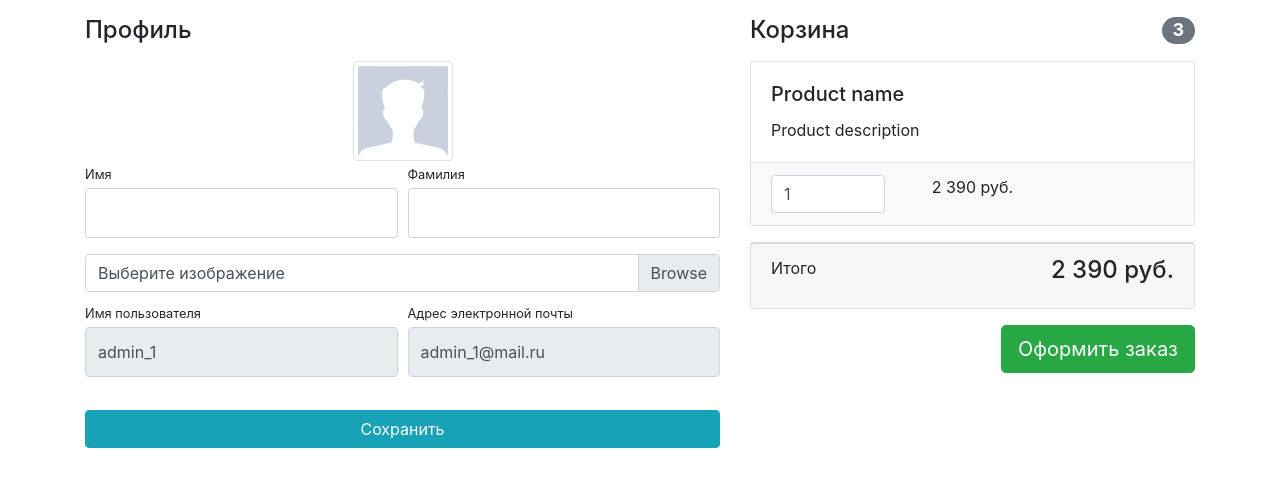
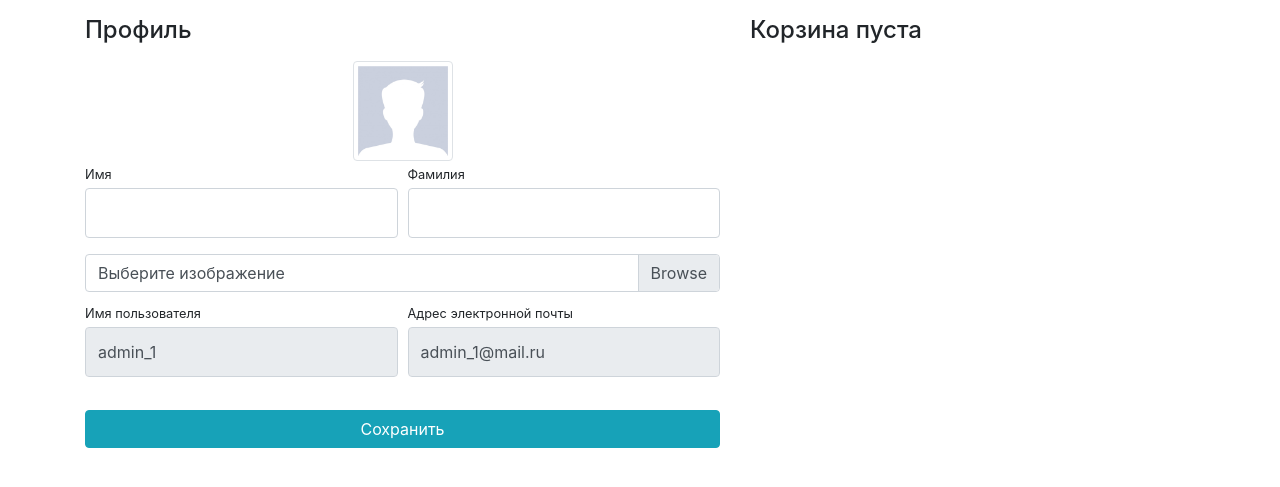
Before and after one commit to AlexeyXolosha/ArcticShop, a Django app: page /users/profile/ in a window 1280 px wide. Shown: the part 56-543 px from the top of the page. Run offline with Django 5.2, Linux system fonts and the light colour scheme; a user stored in the database is signed in; data that the repository does not hold is empty; some libraries are stand-ins or nearby versions.

Commit message:
card progress

```diff
--- /dev/null
+++ b/products/templates/products/baskets.html
@@ -0,0 +1,41 @@
+{% if baskets %}
+    <h4 class="mt-3 mb-3 d-flex justify-content-between align-items-center mb-3">
+        Корзина <span class="badge badge-secondary badge-pill">3</span>
+    </h4>
+    <div class="card mb-3">
+        <div class="card-body">
+            <h5 class="card-title">Product name</h5>
+            <p class="card-text">Product description</p>
+        </div>
+        <ul class="list-group list-group-flush">
+            <li class="list-group-item bg-light">
+                <div class="row text-center">
+                    <div class="col-lg-4">
+                        <input name="basketID" type="number" class="form-control"
+                               value="1" min="0">
+                    </div>
+                    <div class="col-lg-4">2 390 руб.</div>
+                    <div class="col-lg-4">
+                        <a href="#">
+                            <i class="fas fa-trash"></i>
+                        </a>
+                    </div>
+                </div>
+            </li>
+        </ul>
+    </div>
+    <div class="card mb-3">
+        <div class="card-footer">
+            <p class="float-left">Итого</p>
+            <h4 class="float-right">2 390 руб.</h4>
+        </div>
+    </div>
+    <a class="btn btn-success btn-lg float-right" href="../orders/order-create.html">
+        Оформить заказ
+    </a>
+{% else %}
+    <h4 class="mt-3 mb-3 d-flex justify-content-between align-items-center mb-3">
+        Корзина пуста
+    </h4>
+
+{% endif %}
--- a/users/templates/users/profile.html
+++ b/users/templates/users/profile.html
@@ -12,7 +12,7 @@
                 <h4 class="mt-3 mb-3">Профиль</h4>
                 <div class="col-lg-12 text-center">
                     <img width="100" height="100"
-                         src="{% if user.image %} {{ user.image.url  }} {% else %} {% static 'vendor/img/users/default_avatar.jpg' %} {% endif %}"
+                         src="{% if user.image %} {{ user.image.url }} {% else %} {% static 'vendor/img/users/default_avatar.jpg' %} {% endif %}"
                          class="img-thumbnail">
                 </div>
                 <form action="{% url 'users:profile' %}" method="post" enctype="multipart/form-data">
@@ -59,40 +59,7 @@
                 </form>
             </div>
             <div class="col-lg-5">
-                <h4 class="mt-3 mb-3 d-flex justify-content-between align-items-center mb-3">
-                    Корзина <span class="badge badge-secondary badge-pill">3</span>
-                </h4>
-                <div class="card mb-3">
-                    <div class="card-body">
-                        <h5 class="card-title">Product name</h5>
-                        <p class="card-text">Product description</p>
-                    </div>
-                    <ul class="list-group list-group-flush">
-                        <li class="list-group-item bg-light">
-                            <div class="row text-center">
-                                <div class="col-lg-4">
-                                    <input name="basketID" type="number" class="form-control"
-                                           value="1" min="0">
-                                </div>
-                                <div class="col-lg-4">2 390 руб.</div>
-                                <div class="col-lg-4">
-                                    <a href="#">
-                                        <i class="fas fa-trash"></i>
-                                    </a>
-                                </div>
-                            </div>
-                        </li>
-                    </ul>
-                </div>
-                <div class="card mb-3">
-                    <div class="card-footer">
-                        <p class="float-left">Итого</p>
-                        <h4 class="float-right">2 390 руб.</h4>
-                    </div>
-                </div>
-                <a class="btn btn-success btn-lg float-right" href="../orders/order-create.html">
-                    Оформить заказ
-                </a>
+                {% include 'products/baskets.html' %}
             </div>
         </div>
     </div>
--- a/users/views.py
+++ b/users/views.py
@@ -4,6 +4,9 @@ from django.urls import reverse
 
 from users.models import User
 from users.forms import UserLoginForm, UserRegistrationForm, UserProfileForm
+
+from products.models import Basket
+
 
 # Create your views here.
 
@@ -22,6 +25,7 @@ def login(request):
     context = {'form': form}
     return render(request, 'users/login.html', context)
 
+
 def registration(request):
     if request.method == "POST":
         form = UserRegistrationForm(data=request.POST)
@@ -36,17 +40,19 @@ def registration(request):
     context = {'form': form}
     return render(request, 'users/registration.html', context)
 
+
 def profile(request):
     if request.method == "POST":
-        form = UserProfileForm(instance=request.user ,data=request.POST, files=request.FILES)
+        form = UserProfileForm(instance=request.user, data=request.POST, files=request.FILES)
         if form.is_valid():
             form.save()
             return HttpResponseRedirect(reverse('users:profile'))
         else:
             print(form.errors)
     form = UserProfileForm(instance=request.user)
-    context = {'title': 'Store - Профиль', 'form': form}
+    context = {'title': 'Store - Профиль', 'form': form, 'baskets': Basket.objects.filter(user=request.user)}
     return render(request, 'users/profile.html', context)
+
 
 def logout(request):
     auth.logout(request)
```
Also changed, not shown: products/models.py (+10 -0 lines), db.sqlite3, products/migrations/0002_basket.py (added).
